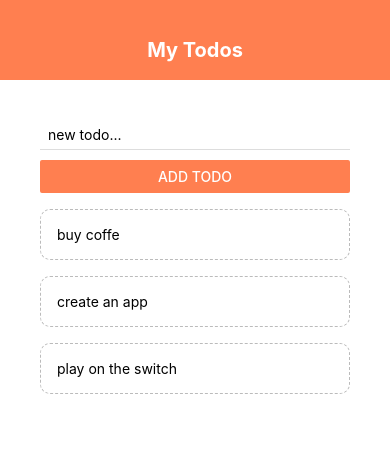
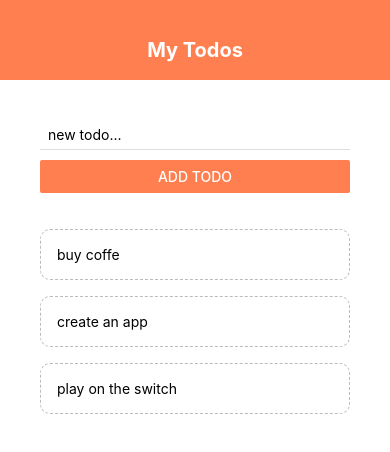
Before and after one commit to iancoel/rn-todo, a React Native app: screen / in a window 390 px wide. Shown: the top 452 px of the page. Built offline with nearby package versions, Linux system fonts and the light colour scheme.

Commit message:
flexbox basics

```diff
--- a/App.js
+++ b/App.js
@@ -41,14 +41,13 @@ export default function App() {
     <TouchableWithoutFeedback
       onPress={() => {
         Keyboard.dismiss();
-        console.log('dismissed keyboard');
       }}
     >
       <View style={styles.container}>
         <Header />
         <View style={styles.content}>
           <AddTodo submitHandler={submitHandler} />
-          <View styles={styles.list}>
+          <View style={styles.list}>
             <FlatList
               data={todos}
               renderItem={({ item }) => (
@@ -69,8 +68,10 @@ const styles = StyleSheet.create({
   },
   content: {
     padding: 40,
+    flex: 1,
   },
   list: {
+    flex: 1,
     marginTop: 20,
   },
 });
```
